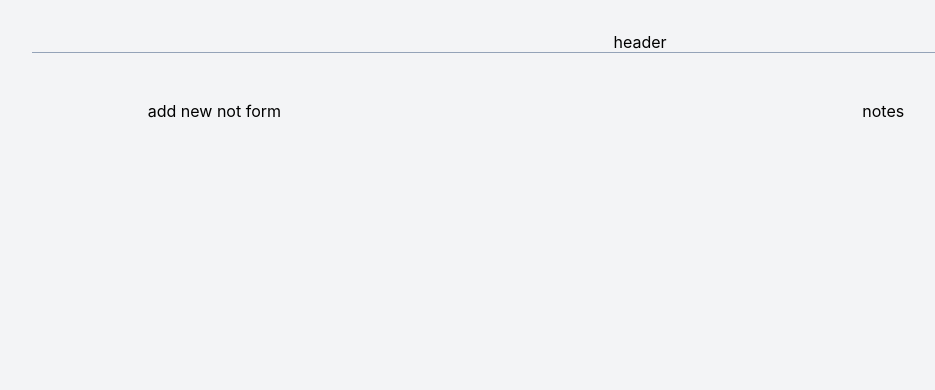
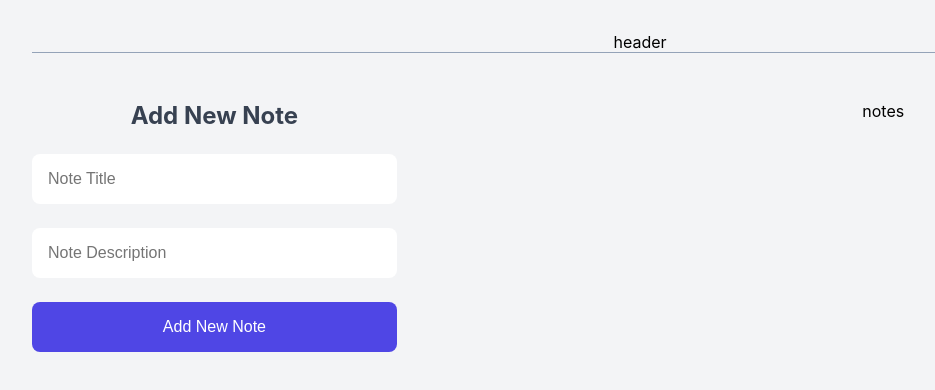
Before and after one commit to RamtinImani/light-notes, a React (Vite) app: page / in a window 1280 px wide. Shown: the top 390 px of the page, without its empty margins (0-935 px from the left). Built offline with nearby package versions, Linux system fonts and the light colour scheme.

Commit message:
Add AddNewNote component for create new note and handle form submission

```diff
--- a/src/App.css
+++ b/src/App.css
@@ -19,6 +19,11 @@
   gap: 2rem;
 }
 
+.note-app__form {
+  gap: 1.5rem;
+  display: grid;
+}
+
 .note-app__data {
   width: 30%;
 }
--- a/src/App.jsx
+++ b/src/App.jsx
@@ -1,4 +1,5 @@
 import "./App.css";
+import AddNewNote from "./components/AddNewNote";
 
 function App() {
   return (
@@ -6,7 +7,7 @@ function App() {
       <div className="note-app__header">header</div>
 
       <div className="note-app__body">
-        <div className="note-app__data">add new not form</div>
+        <AddNewNote />
         <div className="note-app__container">notes</div>
       </div>
     </div>
--- /dev/null
+++ b/src/components/AddNewNote.jsx
@@ -0,0 +1,59 @@
+import { useState } from "react";
+
+function AddNewNote() {
+  const [title, setTitle] = useState("");
+  const [description, setDescription] = useState("");
+
+  //! handle add new note form submission
+  const handleSubmit = (event) => {
+    event.preventDefault();
+
+    //! prevent empty inputs
+    if (!title || !description) return;
+
+    //! create new note object
+    const newNote = {
+      title,
+      description,
+      id: Date.now(),
+      isCompleted: false,
+      createdAt: new Date().toISOString(),
+    };
+
+    //! clear form inputs after submit
+    setTitle("");
+    setDescription("");
+  };
+
+  return (
+    <div className="note-app__data">
+      <h2>Add New Note</h2>
+      {/* //! Add New Note Form */}
+      <form className="note-app__form" onSubmit={handleSubmit}>
+        <input
+          value={title}
+          onChange={(e) => setTitle(e.target.value)}
+          type="text"
+          className="text-field"
+          name="note-title"
+          placeholder="Note Title"
+        />
+
+        <input
+          value={description}
+          onChange={(e) => setDescription(e.target.value)}
+          type="text"
+          className="text-field"
+          name="note-description"
+          placeholder="Note Description"
+        />
+
+        <button type="submit" className="btn btn--primary">
+          Add New Note
+        </button>
+      </form>
+    </div>
+  );
+}
+
+export default AddNewNote;
```
